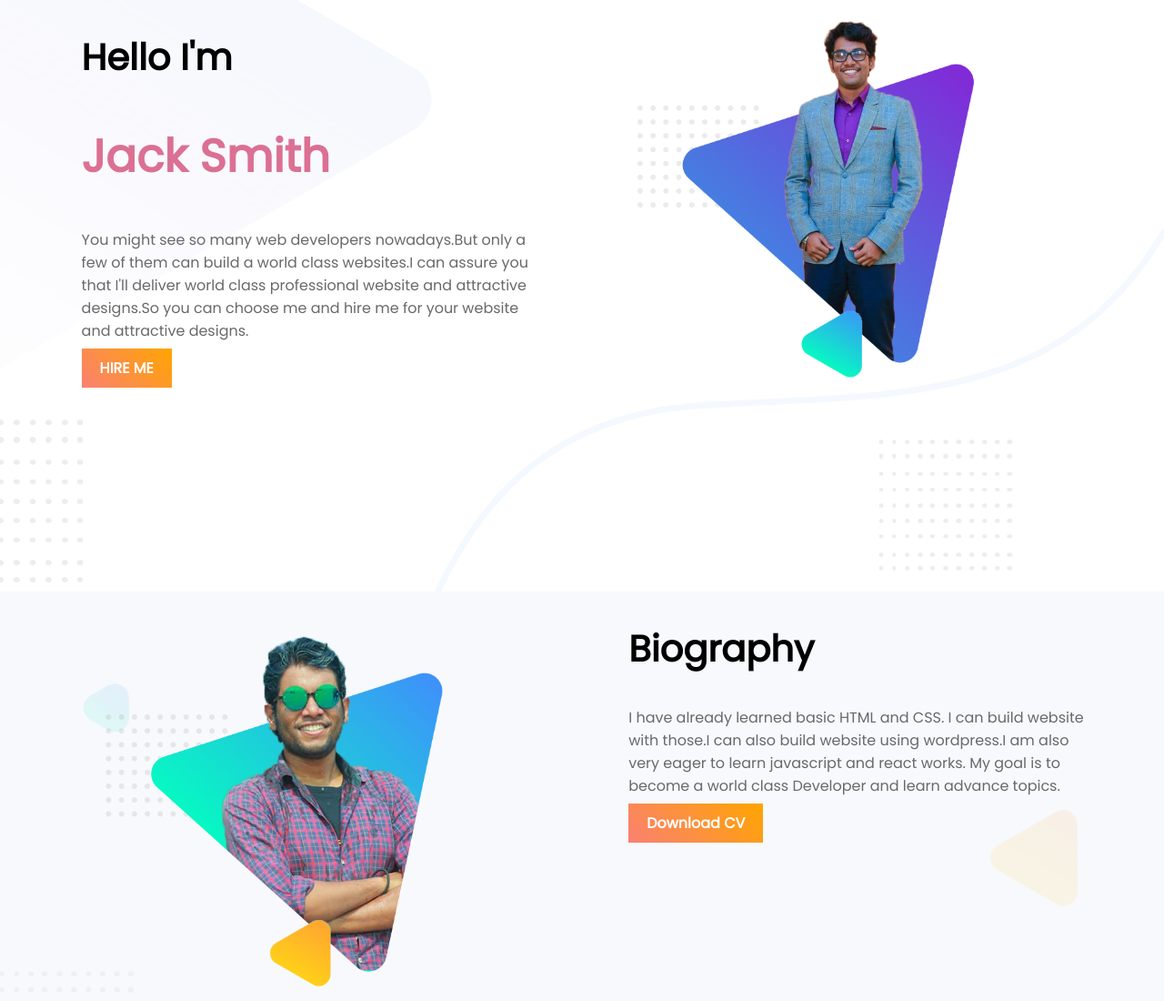
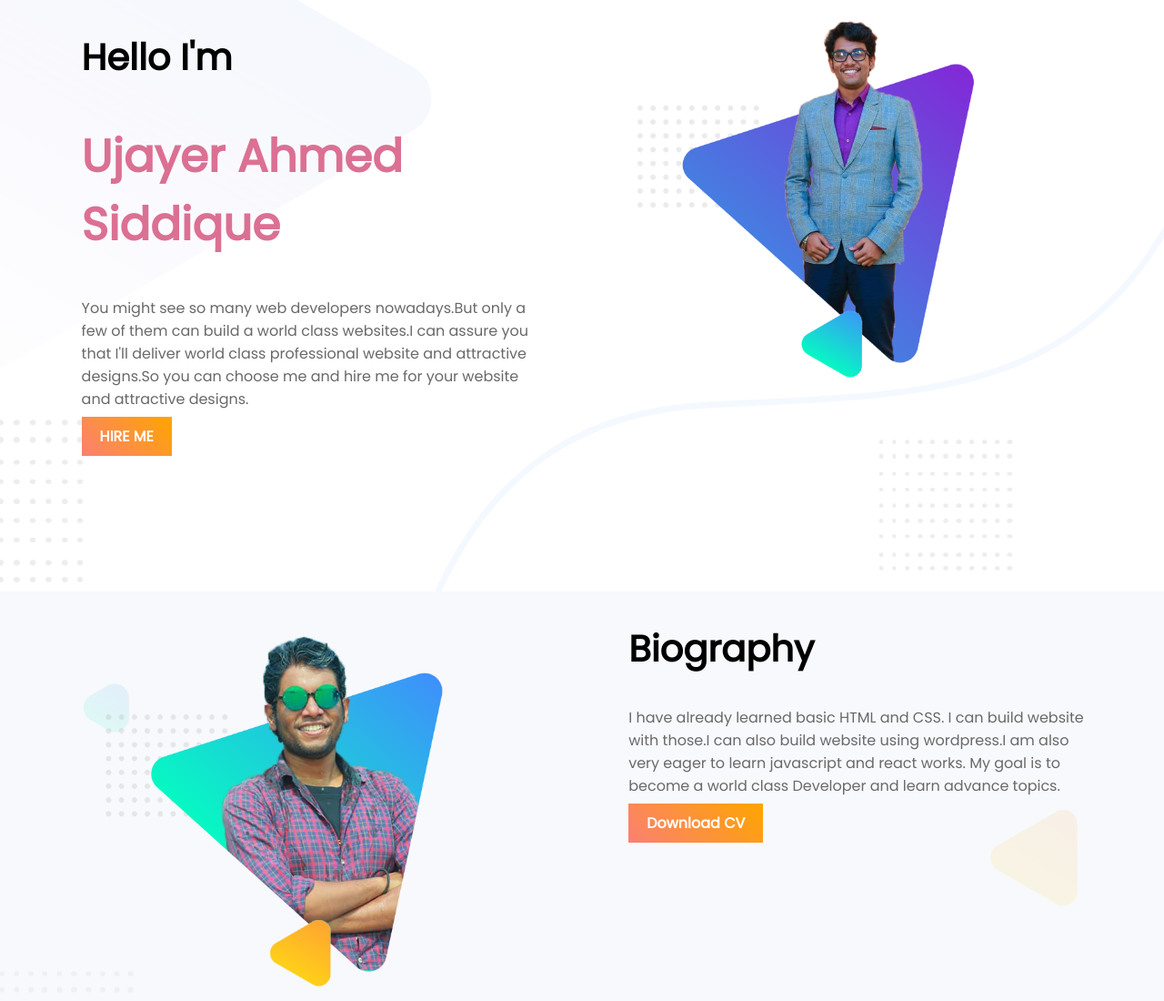
Before and after one commit to zabir1998/personal-website, a plain HTML site: page index.html in a window 1280 px wide. Shown: the top 1100 px of the page at 91% size. Drawn offline with Linux system fonts and the light colour scheme.

Commit message:
name changed

```diff
--- a/index.html
+++ b/index.html
@@ -11,7 +11,7 @@
     <section class="top-banner">
     <div class="half-width">
         <h2>Hello I'm</h2>
-        <h1><span class="pink-highlight">Jack Smith</span></h1>
+        <h1><span class="pink-highlight">Ujayer Ahmed Siddique</span></h1>
         <p>You might see so many web developers nowadays.But only a few of them can build a world class websites.I can assure you that I'll deliver  world class professional website and attractive designs.So you can choose me and hire me for your website and attractive designs.</p>
         <a class="link-button" target="_blank" href="https://www.linkedin.com/in/zabir1997/"> HIRE ME </a>
          </div>
```
